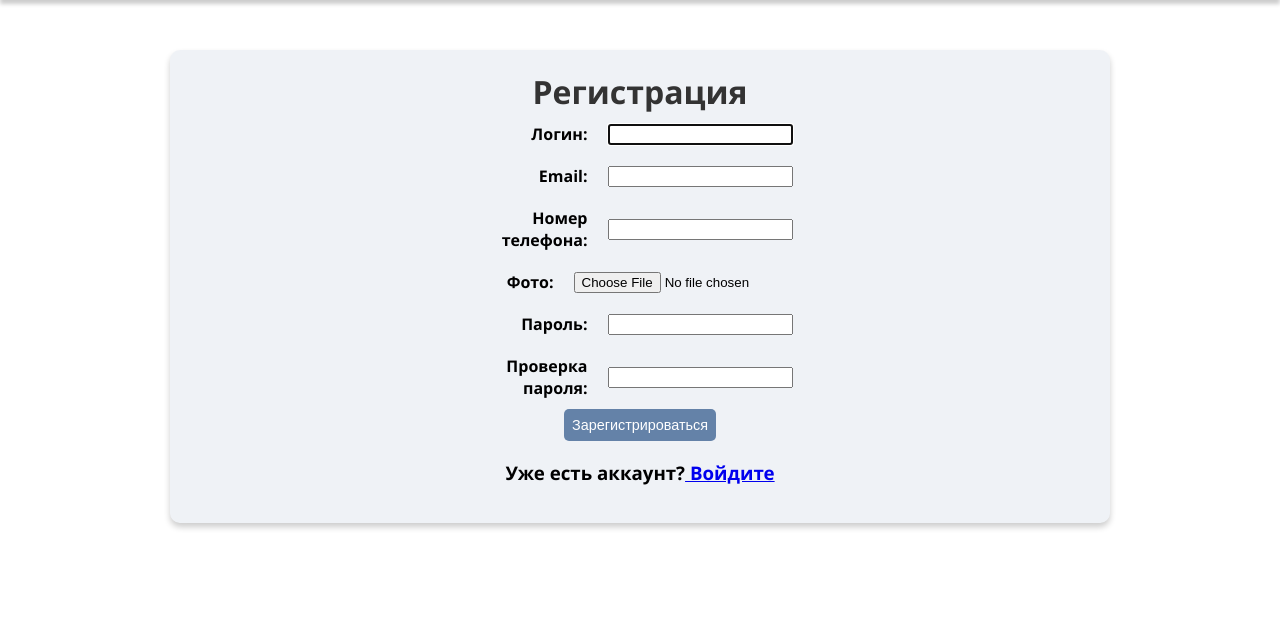
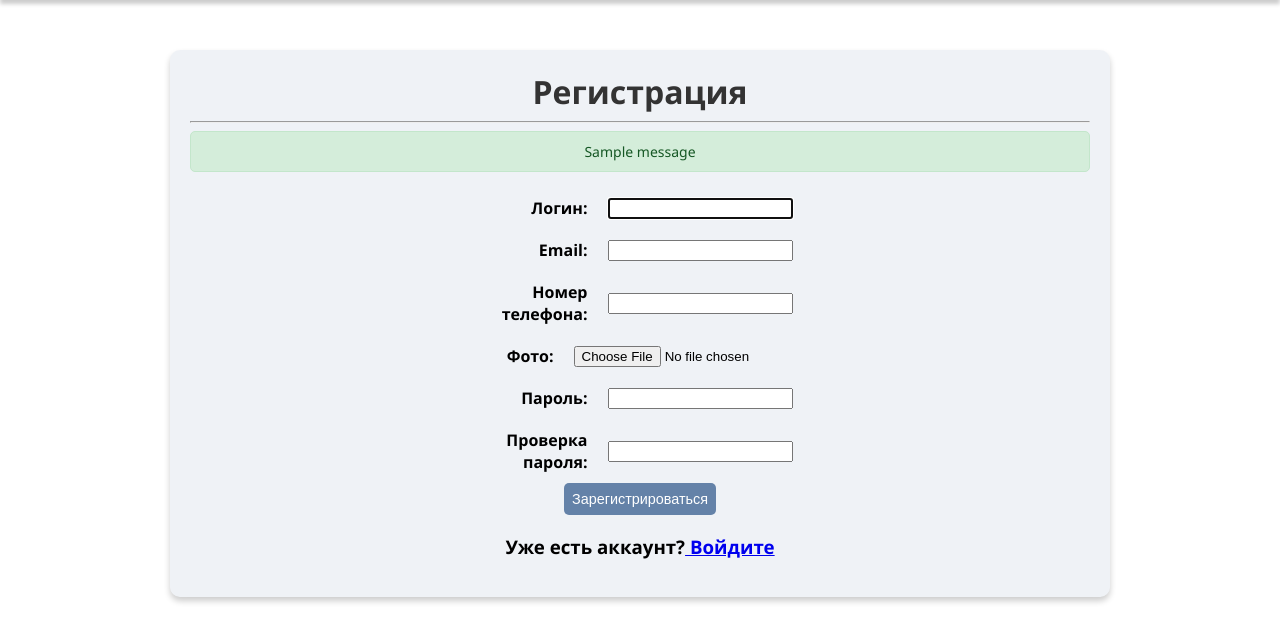
Before and after one commit to OlegEgoism/db_web, a Django app: page /register/ in a window 1280 px wide. Shown: the part 67-704 px from the top of the page. Run offline with Django 5.2, Linux system fonts and the light colour scheme; tables that the repository leaves empty hold one stand-in row (values such as "Sample post"); one stand-in notice (Sample message) is shown; parts of the project's set-up code (start-up, migrations or seed data) failed here and were passed over.

Commit message:
ver 8 вывод сообщения об ошибке.

```diff
--- a/db_crp/forms.py
+++ b/db_crp/forms.py
@@ -11,6 +11,13 @@ class CustomUserRegistrationForm(UserCreationForm):
     class Meta:
         model = CustomUser
         fields = ('username', 'email', 'phone_number', 'photo', 'password1', 'password2')
+
+    def clean_email(self):
+        """Проверка уникальности email"""
+        email = self.cleaned_data.get('email')
+        if CustomUser.objects.filter(email=email).exists():
+            raise forms.ValidationError("Почта уже используется другим пользователем!")
+        return email
 
 
 class UserCreateForm(forms.Form):
--- a/db_crp/views.py
+++ b/db_crp/views.py
@@ -23,12 +23,15 @@ def register(request):
         if form.is_valid():
             user = form.save()
             login(request, user)
-            messages.success(request, 'Регистрация прошла успешно!')
+            # messages.success(request, '✅ Регистрация прошла успешно!')
             return redirect('home')
         else:
-            messages.error(request, 'Ошибка регистрации. Проверьте введённые данные.')
+            for field, errors in form.errors.items():
+                for error in errors:
+                    messages.error(request, f"Ошибка в поле {form.fields[field].label}: {error}")
     else:
         form = CustomUserRegistrationForm()
+
     return render(request, 'registration/register.html', {'form': form})
 
 
--- a/templates/registration/register.html
+++ b/templates/registration/register.html
@@ -4,6 +4,19 @@
 {% block content %}
     <div class="welcome-container">
         <h2 class="welcome-title">Регистрация</h2>
+        <hr>
+
+        <!-- Вывод сообщений об ошибках -->
+        {% if messages %}
+            <div class="messages">
+                {% for message in messages %}
+                    <div class="alert {% if message.tags == 'success' %}alert-success{% else %}alert-error{% endif %}" role="alert">
+                        {{ message }}
+                    </div>
+                {% endfor %}
+            </div>
+        {% endif %}
+
         <form method="post" enctype="multipart/form-data" class="login-form">
             {% csrf_token %}
             <div class="form-group">
```
